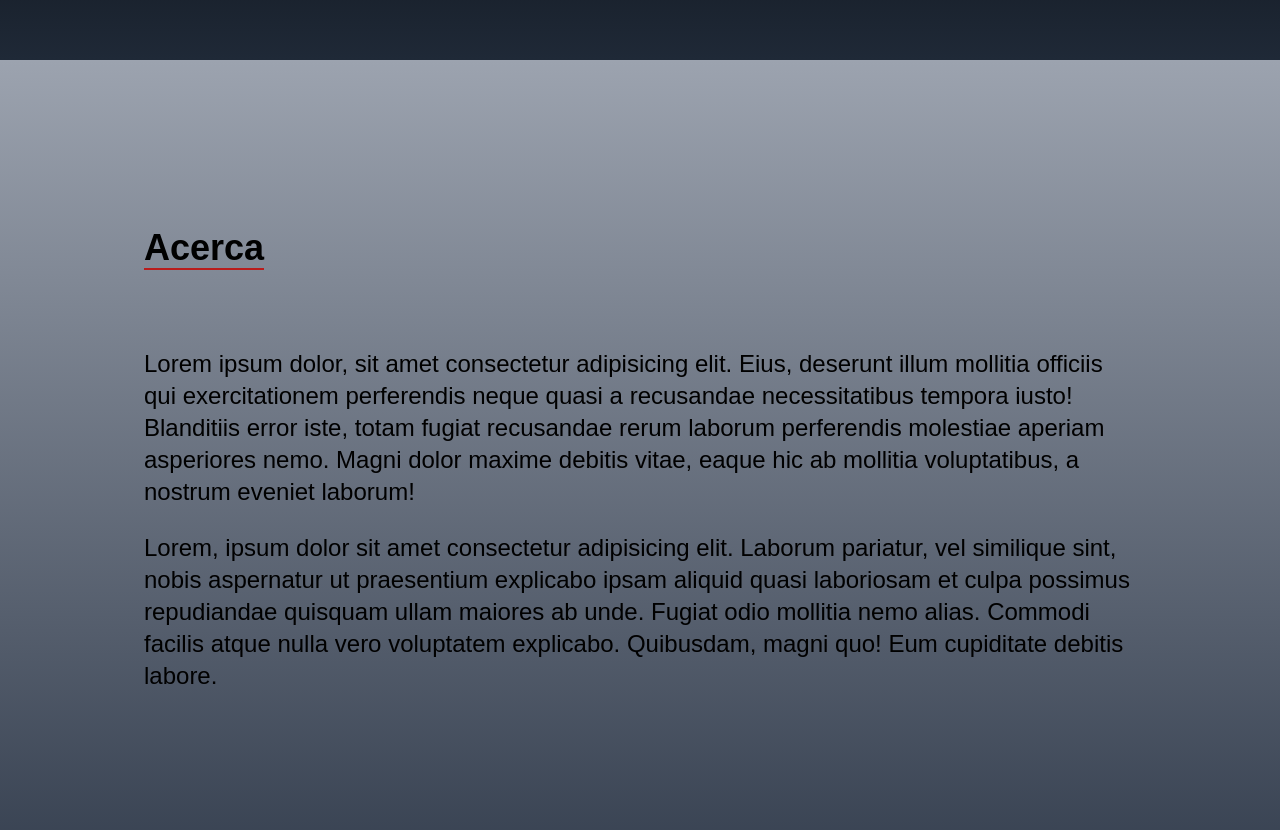
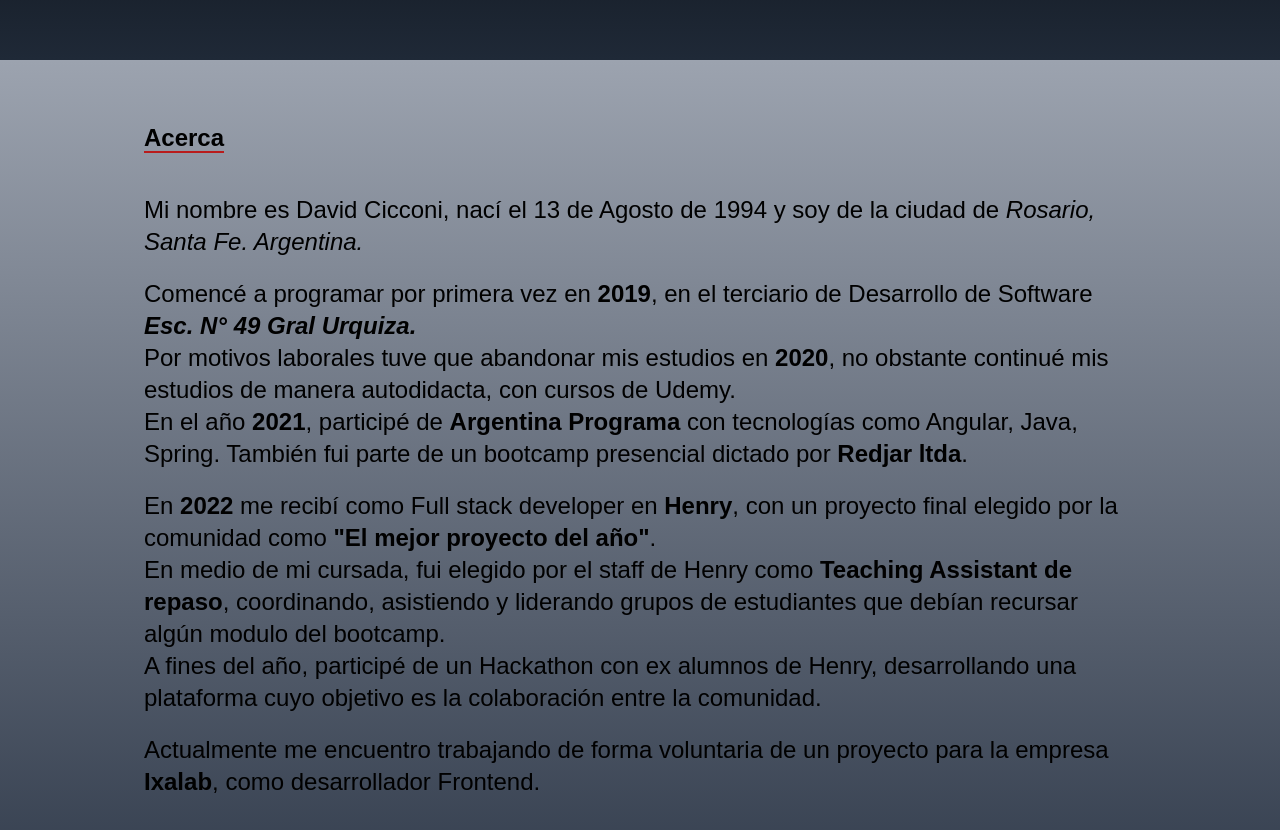
Before and after one commit to davidcicconi94/MyPortfolio, a React (Create React App) app: page / in a window 1280 px wide. Shown: the part 740-1570 px from the top of the page. Built offline with nearby package versions, Linux system fonts and the light colour scheme.

Commit message:
add about information

```diff
--- a/src/components/About.tsx
+++ b/src/components/About.tsx
@@ -3,34 +3,56 @@ import React from "react";
 const About = () => {
   return (
     <div
-      id="about"
+      id="acerca"
       className="md:w-full h-screen bg-gradient-to-b from-gray-400 to-gray-700 "
     >
       <div className="max-w-screen-lg p-4 mx-auto flex flex-col justify-center w-full h-full">
         <div>
-          <p className=" md:text-4xl text-base text-center font-bold inline border-b-2 border-red-700">
+          <p className="sm:text-4xl md:text-2xl text-base font-bold inline border-b-2 border-red-700">
             Acerca
           </p>
         </div>
 
-        <p className="md:text-2xl text-base mt-20">
-          Lorem ipsum dolor, sit amet consectetur adipisicing elit. Eius,
-          deserunt illum mollitia officiis qui exercitationem perferendis neque
-          quasi a recusandae necessitatibus tempora iusto! Blanditiis error
-          iste, totam fugiat recusandae rerum laborum perferendis molestiae
-          aperiam asperiores nemo. Magni dolor maxime debitis vitae, eaque hic
-          ab mollitia voluptatibus, a nostrum eveniet laborum!
+        <p className="md:text-2xl text-base mt-10">
+          Mi nombre es David Cicconi, nací el 13 de Agosto de 1994 y soy de la
+          ciudad de <i>Rosario, Santa Fe. Argentina.</i>
         </p>
 
-        <br />
-
-        <p className="md:text-2xl text-base">
-          Lorem, ipsum dolor sit amet consectetur adipisicing elit. Laborum
-          pariatur, vel similique sint, nobis aspernatur ut praesentium
-          explicabo ipsam aliquid quasi laboriosam et culpa possimus repudiandae
-          quisquam ullam maiores ab unde. Fugiat odio mollitia nemo alias.
-          Commodi facilis atque nulla vero voluptatem explicabo. Quibusdam,
-          magni quo! Eum cupiditate debitis labore.
+        <p className="sm:text-4xl md:text-2xl text-base mt-5">
+          Comencé a programar por primera vez en <b>2019</b>, en el terciario de
+          Desarrollo de Software{" "}
+          <i className="font-semibold">Esc. N° 49 Gral Urquiza.</i>
+          <p className="sm:text-4xl md:text-2xl text-base">
+            Por motivos laborales tuve que abandonar mis estudios en <b>2020</b>
+            , no obstante continué mis estudios de manera autodidacta, con
+            cursos de Udemy.
+          </p>
+          <p className="sm:text-4xl md:text-2xl text-base">
+            En el año <b>2021</b>, participé de <b>Argentina Programa</b> con
+            tecnologías como Angular, Java, Spring. También fui parte de un
+            bootcamp presencial dictado por <b>Redjar ltda</b>.
+          </p>
+          <p className=" sm:text-4xl md:text-2xl text-base mt-5">
+            En <b>2022</b> me recibí como Full stack developer en <b>Henry</b>,
+            con un proyecto final elegido por la comunidad como{" "}
+            <b>"El mejor proyecto del año"</b>.
+            <p>
+              En medio de mi cursada, fui elegido por el staff de Henry como{" "}
+              <b>Teaching Assistant de repaso</b>, coordinando, asistiendo y
+              liderando grupos de estudiantes que debían recursar algún modulo
+              del bootcamp.
+            </p>
+            <p>
+              A fines del año, participé de un Hackathon con ex alumnos de
+              Henry, desarrollando una plataforma cuyo objetivo es la
+              colaboración entre la comunidad.
+            </p>
+            <p className="sm:text-4xl md:text-2xl text-base mt-5">
+              Actualmente me encuentro trabajando de forma voluntaria de un
+              proyecto para la empresa <b>Ixalab</b>, como desarrollador
+              Frontend.
+            </p>
+          </p>
         </p>
       </div>
     </div>
--- a/src/components/HomeComponents.tsx
+++ b/src/components/HomeComponents.tsx
@@ -6,7 +6,7 @@ import { Link } from "react-scroll";
 const HomeComponents = () => {
   return (
     <div
-      id="home"
+      id="inicio"
       className="h-screen w-full bg-gradient-to-b from-black via-black to-gray-800"
     >
       <div className="max-w-screen-lg mx-auto flex flex-col items-center justify-center h-full px-4 md:flex-row">
@@ -37,7 +37,7 @@ const HomeComponents = () => {
           <img
             src="/yo.jpg"
             alt="my profile"
-            className="rounded-2xl mx-auto w-screen sm:w-2/3 md:w-2/3 mb-12 "
+            className="rounded-2xl mx-auto w-2/3 sm:w-2/3 md:w-2/3 mb-12 "
           />
         </div>
       </div>
--- a/src/components/NavBar.tsx
+++ b/src/components/NavBar.tsx
@@ -16,7 +16,7 @@ const NavBar = () => {
       <ul className="hidden md:flex">
         {links.map(({ id, link }) => (
           <Link
-            to="home"
+            to={link}
             smooth
             duration={500}
             key={id}
--- a/src/components/NavMenu.tsx
+++ b/src/components/NavMenu.tsx
@@ -1,16 +1,18 @@
 import React from "react";
+import { Link } from "react-scroll";
 import { links } from "../model/links";
 
 const NavMenu = () => {
   return (
     <ul className="flex flex-col justify-center items-center absolute top-0 left-0 w-full h-screen bg-gradient-to-b from-black to-gray-800 text-gray-400">
       {links.map(({ id, link }) => (
-        <li
+        <Link
+          to={link}
           key={id}
           className="px-4 cursor-pointer capitalize font-medium text-gray-400 hover:scale-105 duration-200"
         >
           {link}
-        </li>
+        </Link>
       ))}
     </ul>
   );
--- a/src/model/home.ts
+++ b/src/model/home.ts
@@ -9,6 +9,6 @@ export const home: HomeProps[] = [
     id: 1,
     title: "Desarrollador Full Stack",
     resume:
-      "Poseo 1 año de experiencia comprobable en el desarrollo web, con orientación en el Frontend, en equipos de trabajo bajo metodologías ágiles como Scrum. Actualmente trabajo con tecnologías como React, Typescript, Next JS, TailwindCSS y Chakra-UI.",
+      "Poseo más de 1 año de experiencia comprobable en el desarrollo web, con orientación en el Frontend, en equipos de trabajo bajo metodologías ágiles como Scrum. Actualmente trabajo con tecnologías como React, Typescript, Next JS, TailwindCSS y Chakra-UI; Node, Express, MongoDB y GraphQL.",
   },
 ];
```
